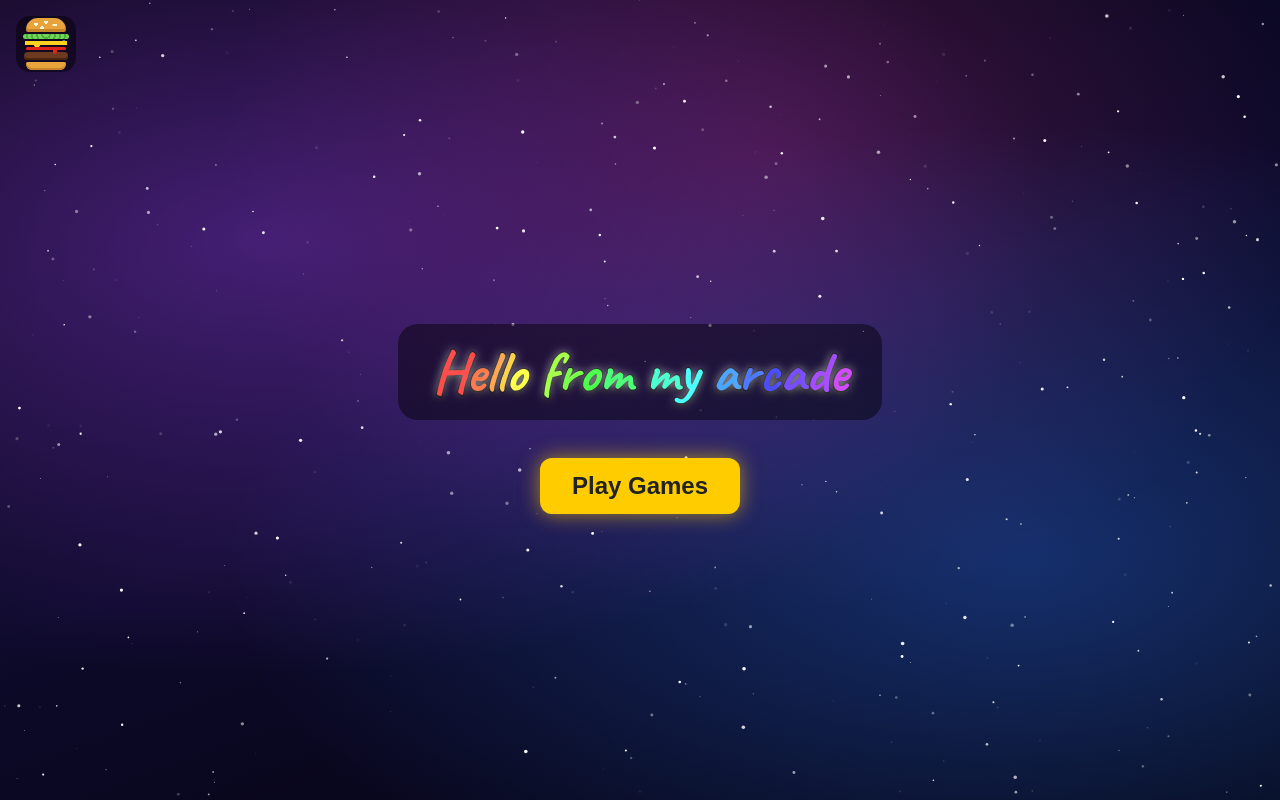
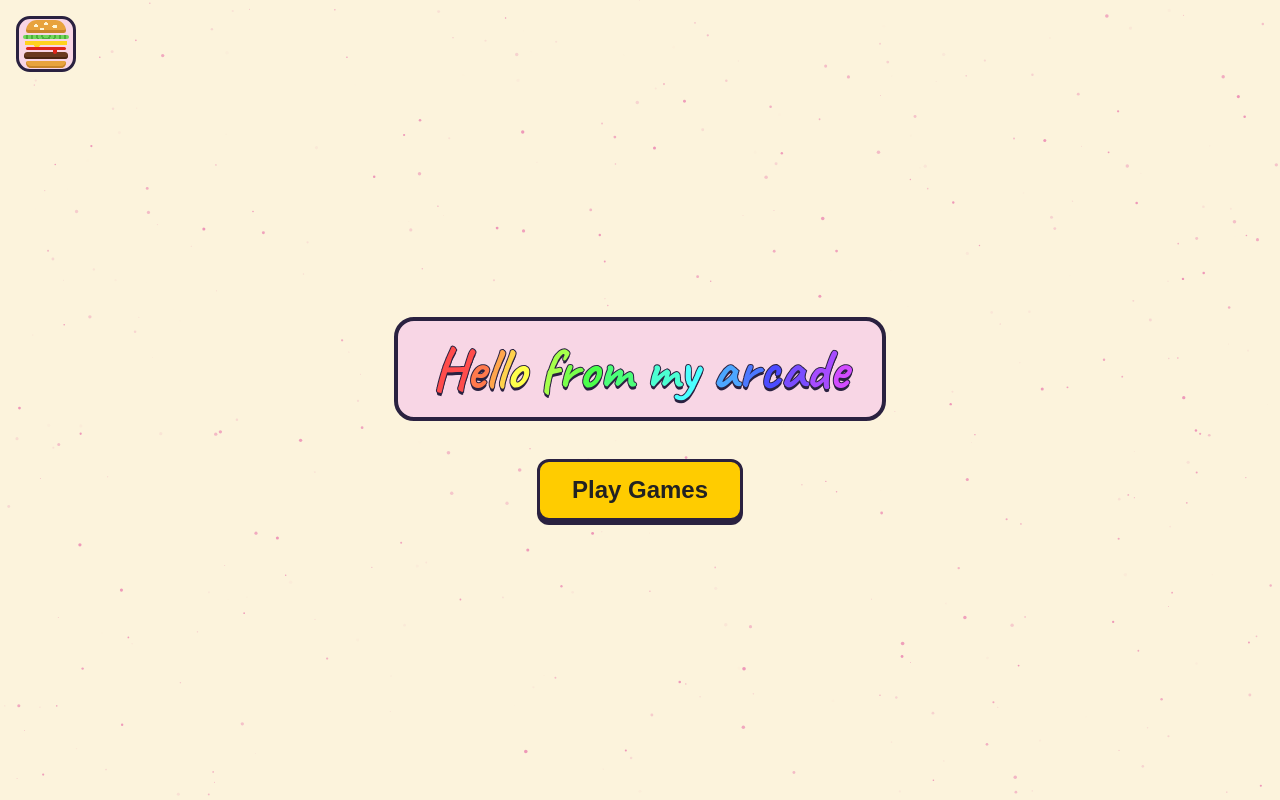
Before and after one commit to luki-h/My-arcade, a plain HTML site: page index.html in a window 1280 px wide. Drawn offline with Linux system fonts and the light colour scheme.

Commit message:
change home screen background

```diff
--- a/index.html
+++ b/index.html
@@ -14,13 +14,10 @@
     align-items: center;
     justify-content: center;
     overflow-x: hidden;
-    /* Galaxy: nebula clouds over deep space */
-    background:
-      radial-gradient(ellipse at 20% 30%, rgba(140, 60, 220, 0.45), transparent 55%),
-      radial-gradient(ellipse at 80% 70%, rgba(40, 110, 230, 0.4), transparent 55%),
-      radial-gradient(ellipse at 60% 20%, rgba(230, 60, 160, 0.25), transparent 50%),
-      linear-gradient(160deg, #05030f, #0d0a2b 50%, #04020c);
-    background-attachment: fixed;
+    /* Soft cream paper, with pink boxes outlined in dark ink */
+    --ink: #2a2140;
+    --pink: #f8d6e5;
+    background: #fcf3dc;
   }
   #stars {
     position: fixed;
@@ -34,7 +31,8 @@
     padding: 14px 32px;
     border-radius: 12px;
     text-decoration: none;
-    box-shadow: 0 0 20px rgba(255, 204, 0, 0.6);
+    border: 3px solid var(--ink);
+    box-shadow: 0 4px 0 var(--ink);
   }
   .play-btn:hover {
     filter: brightness(1.1);
@@ -46,15 +44,15 @@
     text-align: center;
     padding: 0.2em 0.6em;
     border-radius: 20px;
-    /* Dark backing so the letters never blend into the galaxy */
-    background: rgba(0, 0, 0, 0.45);
+    background: var(--pink);
+    border: 4px solid var(--ink);
   }
   #title span {
     display: inline-block;
     cursor: pointer;
-    -webkit-text-stroke: 2px #000;
+    -webkit-text-stroke: 2px var(--ink);
     paint-order: stroke fill;
-    text-shadow: 0 0 10px rgba(255, 255, 255, 0.7), 0 3px 6px #000;
+    text-shadow: 0 3px 0 var(--ink);
   }
   #title span.bounce {
     animation: jelly 0.8s ease;
@@ -82,9 +80,9 @@
     align-items: center;
     justify-content: center;
     gap: 2px;
-    border: none;
+    border: 3px solid var(--ink);
     border-radius: 14px;
-    background: rgba(0, 0, 0, 0.45);
+    background: var(--pink);
     cursor: pointer;
     transition: transform 0.2s ease;
   }
@@ -252,7 +250,7 @@
     title.appendChild(span);
   });
 
-  // Twinkling starfield
+  // Twinkling pink sparkles
   const canvas = document.getElementById("stars");
   const ctx = canvas.getContext("2d");
   let stars = [];
@@ -273,8 +271,8 @@
     ctx.clearRect(0, 0, canvas.width, canvas.height);
     for (const s of stars) {
       s.phase += s.speed;
-      ctx.globalAlpha = 0.5 + 0.5 * Math.sin(s.phase);
-      ctx.fillStyle = "#fff";
+      ctx.globalAlpha = 0.35 + 0.35 * Math.sin(s.phase);
+      ctx.fillStyle = "#e86fa8";
       ctx.beginPath();
       ctx.arc(s.x, s.y, s.r, 0, Math.PI * 2);
       ctx.fill();
```
